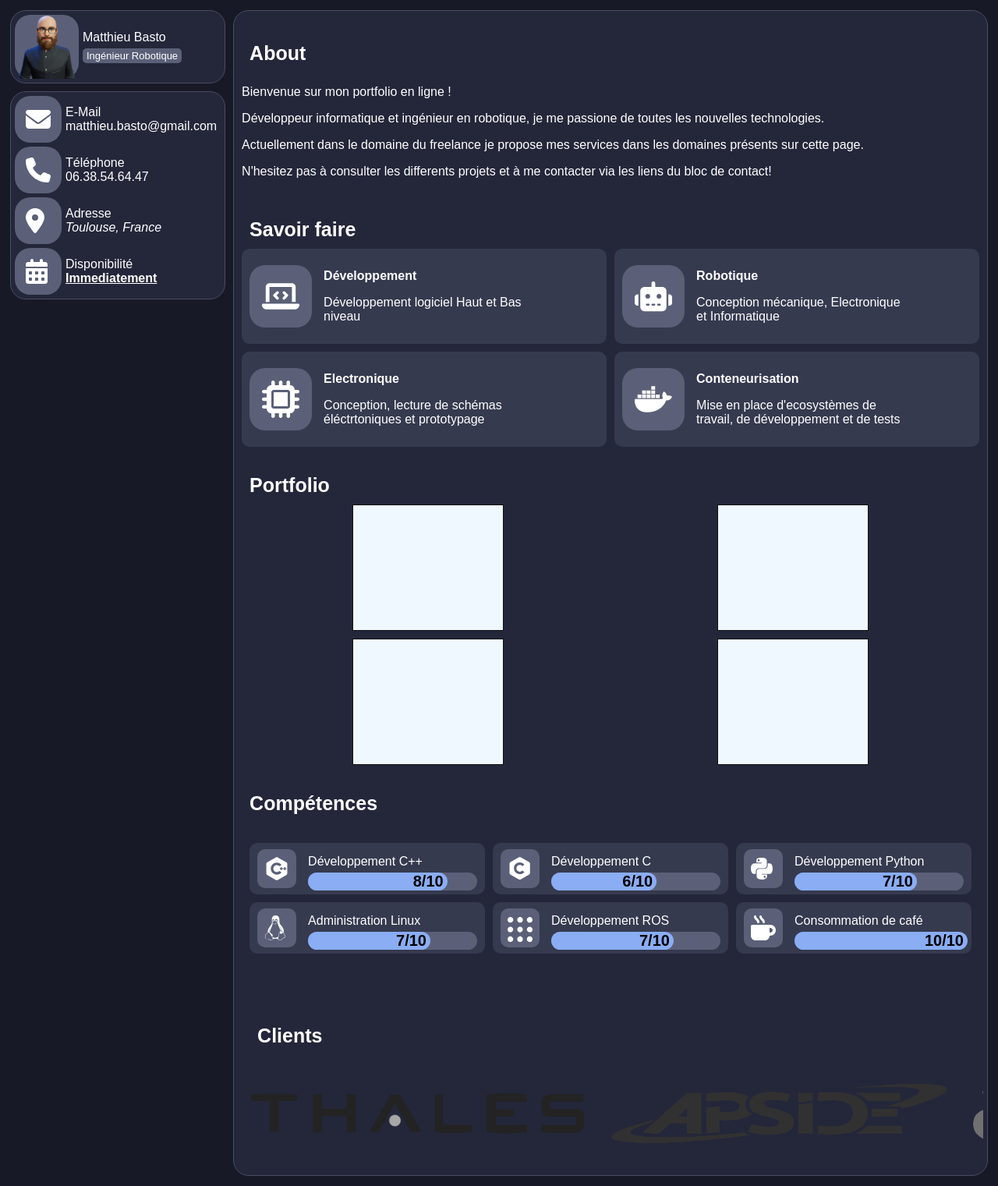
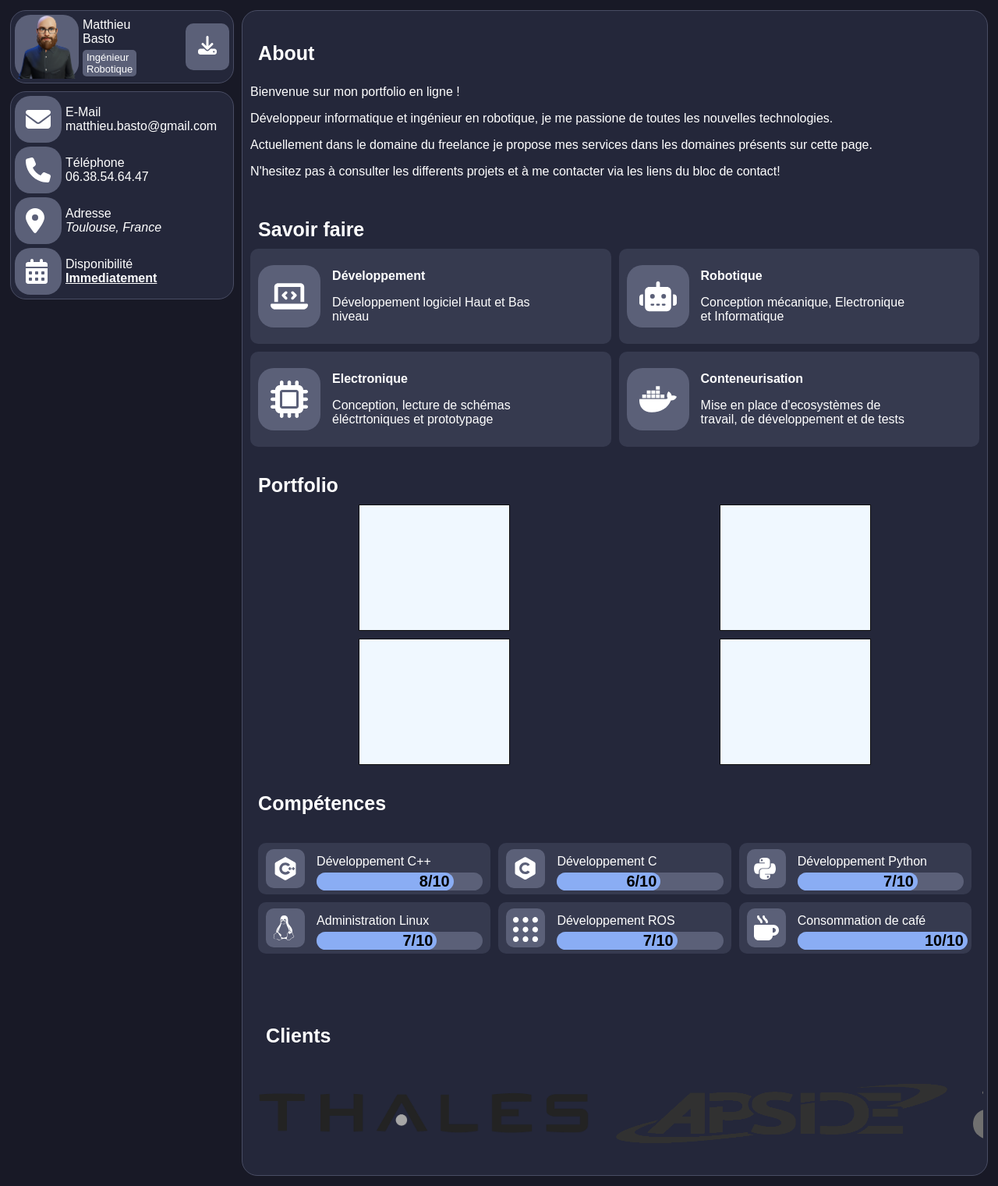
Before and after one commit to matthieu66100/matthieu66100.github.io, a PHP site: page / in a window 1280 px wide. Shown: the whole page at 78% size. Run offline with PHP 8.4, Linux system fonts and the light colour scheme.

Commit message:
Dowload CV button

```diff
--- a/css/vcard.css
+++ b/css/vcard.css
@@ -23,9 +23,7 @@
 	display: flex;
 	justify-content: center;
 }
-.profile-photo img{
 
-}
 
 .profile-presentation {
 	display: flex;
@@ -35,8 +33,7 @@
 }
 
 .MatthieuBasto {
-	color: white;
-	/* font-size: 20px; */
+	/* color: white; */
 
 }
 
@@ -95,3 +92,18 @@
 	width: 100%;
 	justify-content: space-evenly;
 }
+
+.button-box{
+width: 100%;
+display: flex;
+justify-content: end;
+}
+.buttonCV{
+	border-radius: 10px;
+background-color: #5B6078;
+
+}
+.buttonCV svg{
+	padding: 1em;
+width: 1.5em;
+}
--- a/index.html
+++ b/index.html
@@ -29,6 +29,13 @@
                 </div>
                 <div class="status">
                     Ingénieur Robotique
+                </div>
+            </div>
+            <div class="button-box">
+                <div class="buttonCV">
+                    <a href="" title="Dowload CV" target="_blank" download="ressources\CV Freelance Robotique.pdf">
+                        <svg xmlns="http://www.w3.org/2000/svg" viewBox="0 0 512 512"><!--!Font Awesome Free 6.5.1 by @fontawesome - https://fontawesome.com License - https://fontawesome.com/license/free Copyright 2024 Fonticons, Inc.--><path d="M288 32c0-17.7-14.3-32-32-32s-32 14.3-32 32V274.7l-73.4-73.4c-12.5-12.5-32.8-12.5-45.3 0s-12.5 32.8 0 45.3l128 128c12.5 12.5 32.8 12.5 45.3 0l128-128c12.5-12.5 12.5-32.8 0-45.3s-32.8-12.5-45.3 0L288 274.7V32zM64 352c-35.3 0-64 28.7-64 64v32c0 35.3 28.7 64 64 64H448c35.3 0 64-28.7 64-64V416c0-35.3-28.7-64-64-64H346.5l-45.3 45.3c-25 25-65.5 25-90.5 0L165.5 352H64zm368 56a24 24 0 1 1 0 48 24 24 0 1 1 0-48z"/></svg>
+                    </a>
                 </div>
             </div>
         </section>
```
